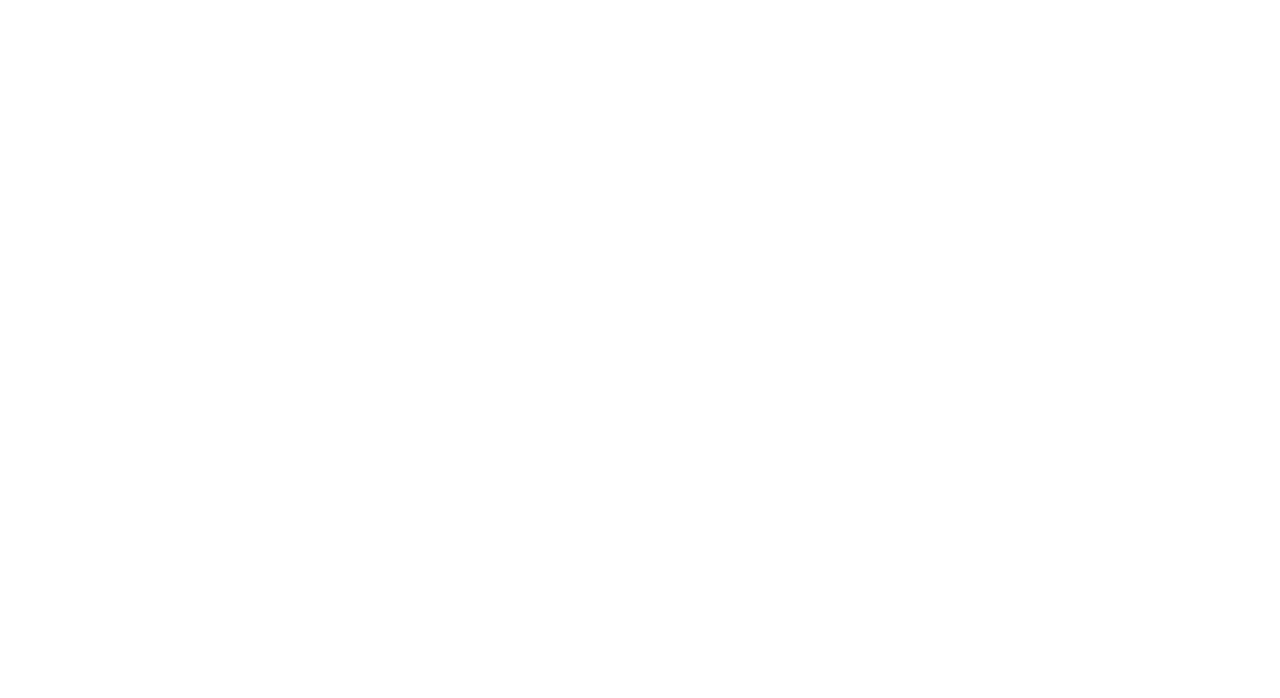
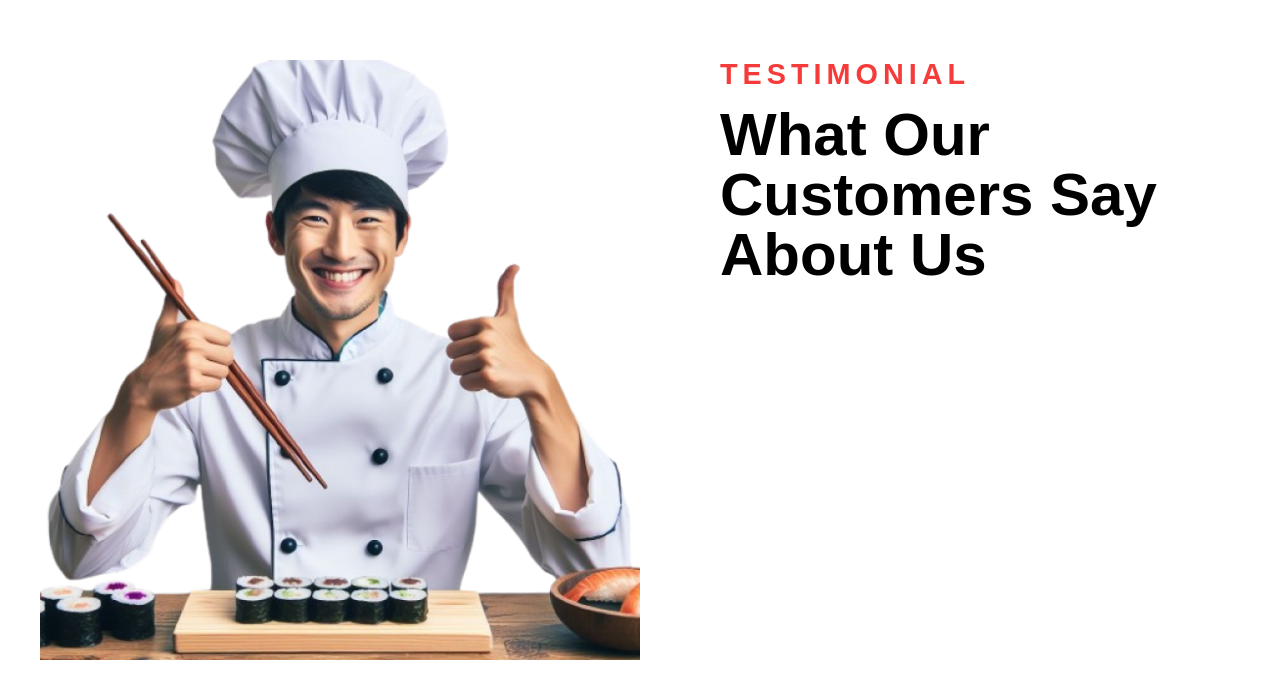
Before and after one commit to Navi003/sushi, a Next.js app: page / in a window 1280 px wide. Shown: the part 2496-3194 px from the top of the page. Before the commit the page ends 2556 px from the top, so only its background shows below. Built offline with nearby package versions, Linux system fonts and the light colour scheme.

Commit message:
added testimonial Section

```diff
--- a/app/page.tsx
+++ b/app/page.tsx
@@ -1,6 +1,7 @@
 import BestDishes from "@/components/main/BestDishes";
 import Hero from "@/components/main/Hero";
 import PopularCat from "@/components/main/PopularCat";
+import Testimonial from "@/components/main/Testimonial";
 
 export default function Home() {
   return (
@@ -8,6 +9,7 @@
       <Hero />
       <PopularCat />
       <BestDishes />
+      <Testimonial />
     </main>
   );
 }
--- /dev/null
+++ b/components/main/Testimonial.module.css
@@ -0,0 +1,14 @@
+.headingTers {
+  margin-top: 1rem;
+  font-size: 3.75rem;
+  font-weight: 700;
+}
+.headingBox {
+  margin-bottom: 4.1rem;
+}
+.testimonial {
+  display: flex;
+  justify-content: space-between;
+  gap: 5rem;
+  height: 100vh;
+}
--- /dev/null
+++ b/components/main/Testimonial.tsx
@@ -0,0 +1,28 @@
+import { FC } from "react";
+import React from "react";
+import Image from "next/image";
+import styles from "./Testimonial.module.css";
+import HeadingSecondary from "../ui/HeadingSecondary";
+interface TestimonialProps {}
+
+const Testimonial: FC<TestimonialProps> = (): JSX.Element => {
+  return (
+    <div className={styles.testimonial}>
+      <div>
+        <Image
+          src="/sushi-cook.png"
+          height={600}
+          width={600}
+          alt="sushi-cook"
+        />
+      </div>
+      <div className={styles.headingBox}>
+        <HeadingSecondary customStyles={{ textAlign: "left" }}>
+          Testimonial
+        </HeadingSecondary>
+        <h2 className={styles.headingTers}>What Our Customers Say About Us</h2>
+      </div>
+    </div>
+  );
+};
+export default Testimonial;
```
Also changed, not shown: public/group.png (added), public/sushi-cook.png (added).
